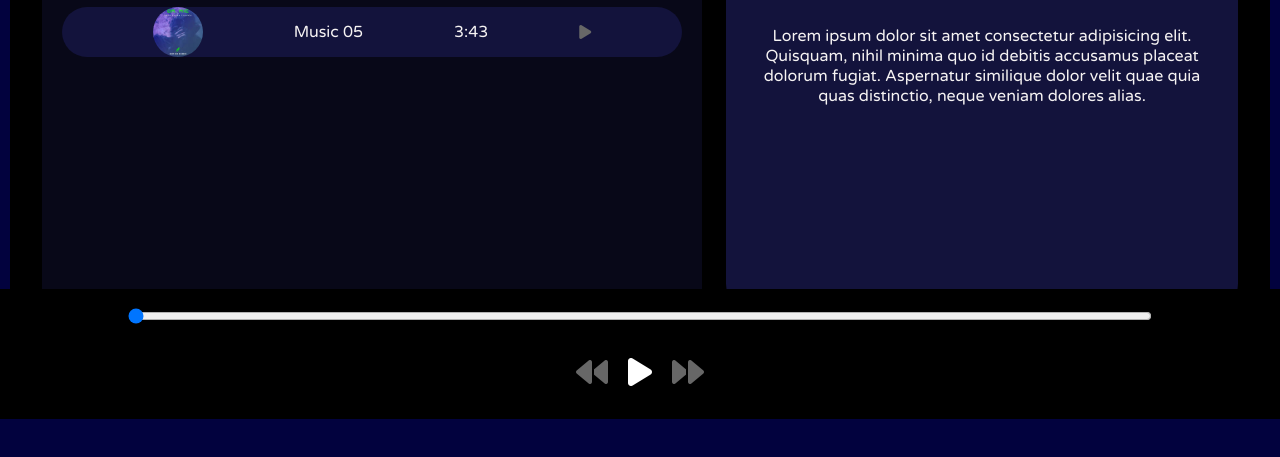
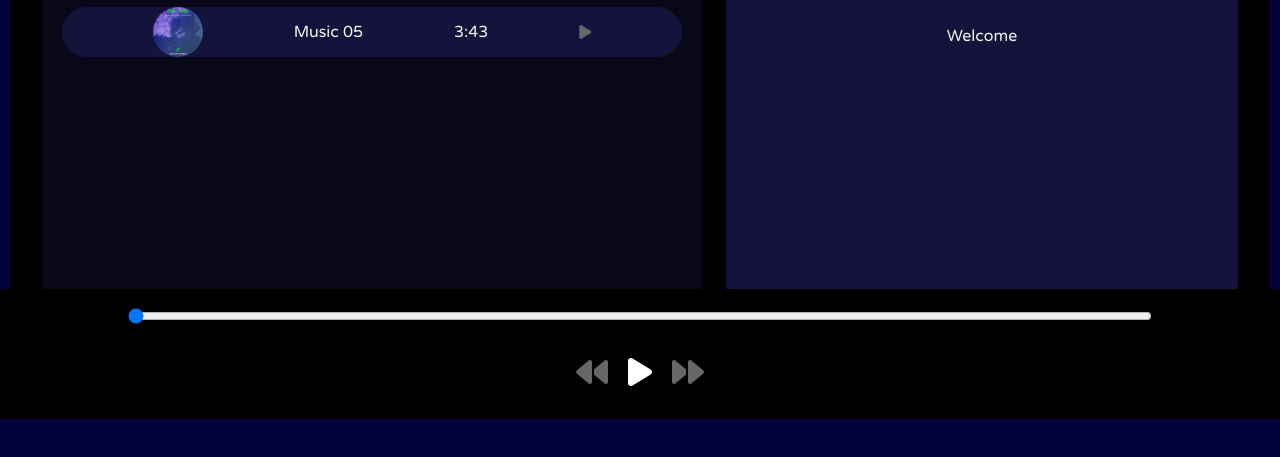
Before and after one commit to thesagardahiwal/Giro-Music-App, a plain HTML site: page index.html in a window 1280 px wide. Shown: the part 381-838 px from the top of the page. Drawn offline with Linux system fonts and the light colour scheme.

Commit message:
nav Bar err FIXED

```diff
--- a/index.html
+++ b/index.html
@@ -61,11 +61,7 @@
 
             </div>
             <h3>Play:</h3>
-            <p>Lorem ipsum dolor sit amet consectetur adipisicing elit. Quisquam, nihil minima quo id debitis
-                accusamus
-                placeat dolorum fugiat. Aspernatur similique dolor velit quae quia quas distinctio, neque veniam
-                dolores
-                alias.</p>
+            <p>Welcome</p>
 
         </div>
 
--- a/spotifyJs.js
+++ b/spotifyJs.js
@@ -139,13 +139,15 @@ backPlay.addEventListener('click', () => {
 })
 btn.addEventListener('click', () => {
     let info = inp.value;
-    console.log(info);
+
     for (song of songs) {
-        console.log(song.songname);
+
         if (info == song.songname) {
             audioElement.src = song.filePath;
-            bannerChange(songIndex);
+            songBanner.src = song.coverPath;
+            para.innerText = song.songname;
             statusPlay();
+            inp.value = "";
 
 
         }
```
